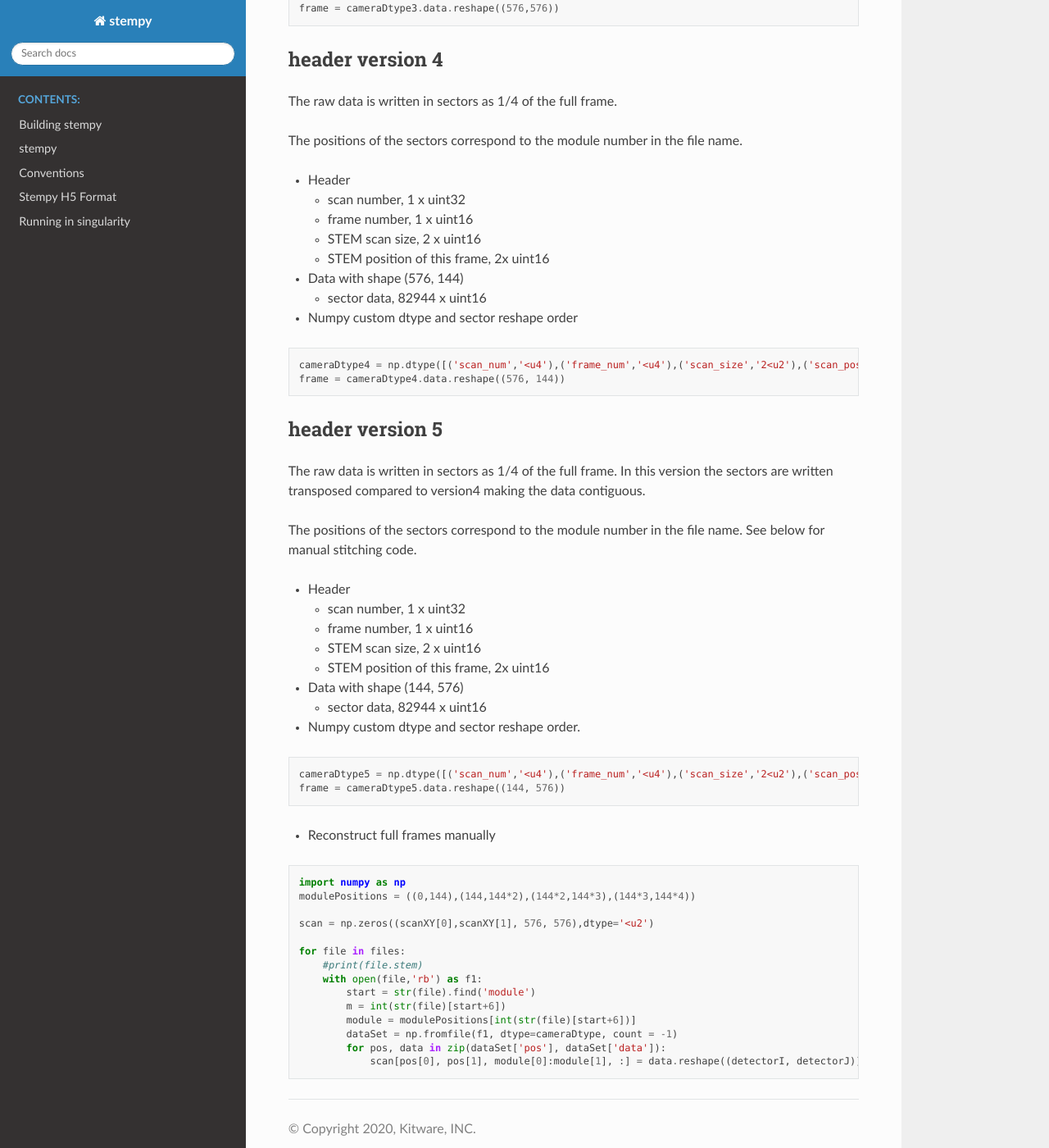
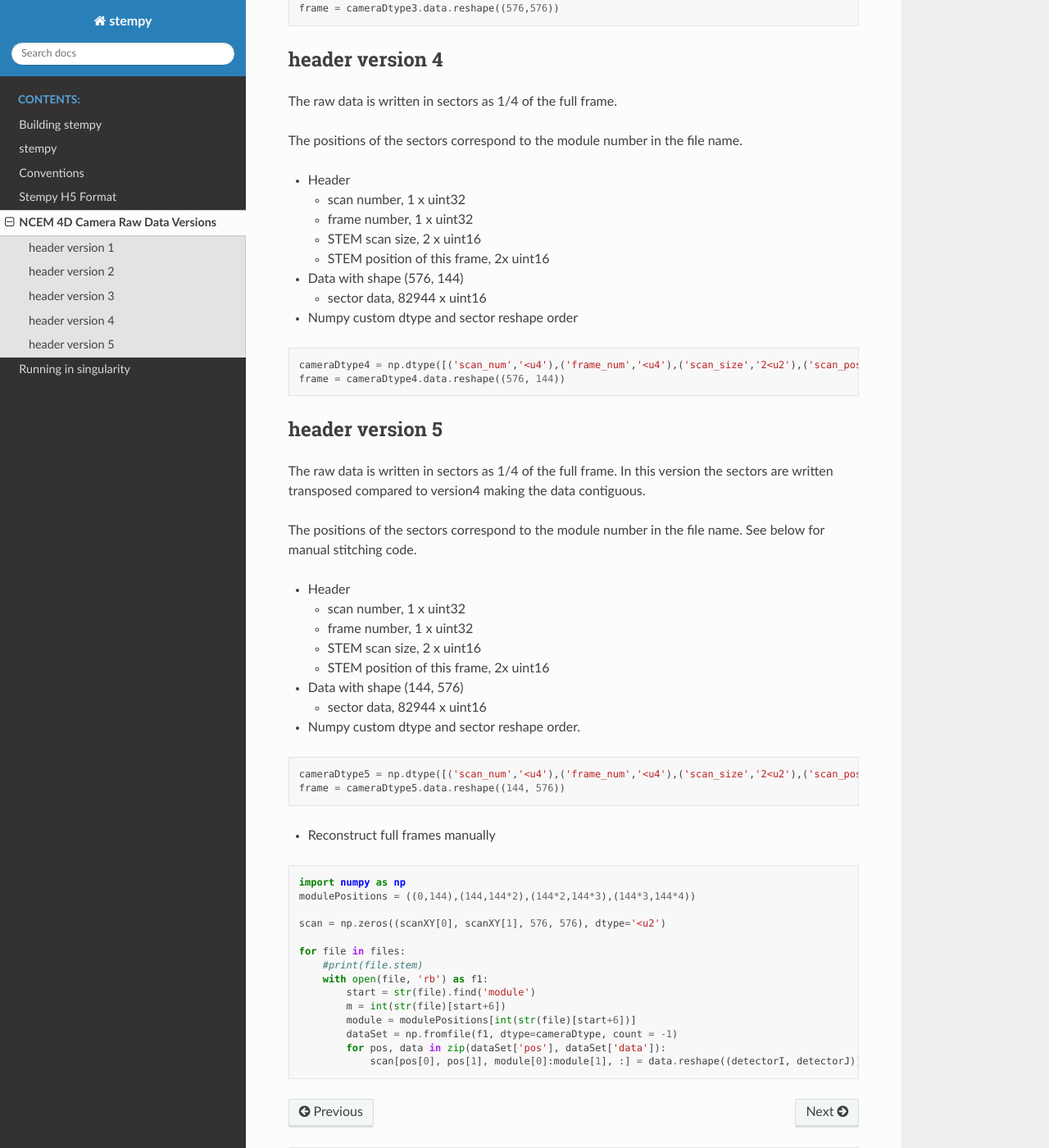
Before and after one commit to OpenChemistry/stempy, a Sphinx documentation site: the page built from docs/source/4dCamera_header_versions.rst, in a window 1280 px wide and 1400 px high, scrolled down 1044 px. Shown: the whole window at 82% size. Built offline with Sphinx 7.4.7 and the Read the Docs theme 2.0.0, drawn with Linux system fonts in a browser that asks for light colours.

Commit message:
fix error in header description.  (#206)
* fix error in header description. The frame number was described as unit16 when it is actually uint32. The numpy custom dtype is correct though.

* add 4D Camera raw data header versions to documentation.

```diff
--- a/docs/source/4dCamera_header_versions.rst
+++ b/docs/source/4dCamera_header_versions.rst
@@ -70,7 +70,7 @@ file name.
  Header
 
  * scan number, 1 x uint32
- * frame number, 1 x uint16
+ * frame number, 1 x uint32
  * STEM scan size, 2 x uint16
  * STEM position of this frame, 2x uint16
 
@@ -103,7 +103,7 @@ file name. See below for manual stitching code.
  Header
 
  * scan number, 1 x uint32
- * frame number, 1 x uint16
+ * frame number, 1 x uint32
  * STEM scan size, 2 x uint16
  * STEM position of this frame, 2x uint16
 
@@ -128,11 +128,11 @@ file name. See below for manual stitching code.
   import numpy as np
   modulePositions = ((0,144),(144,144*2),(144*2,144*3),(144*3,144*4))
 
-  scan = np.zeros((scanXY[0],scanXY[1], 576, 576),dtype='<u2')
+  scan = np.zeros((scanXY[0], scanXY[1], 576, 576), dtype='<u2')
 
   for file in files:
       #print(file.stem)
-      with open(file,'rb') as f1:
+      with open(file, 'rb') as f1:
           start = str(file).find('module')
           m = int(str(file)[start+6])
           module = modulePositions[int(str(file)[start+6])]
--- a/docs/source/index.rst
+++ b/docs/source/index.rst
@@ -18,6 +18,8 @@ Welcome to stempy's documentation!
 
    StempyH5Format.rst
 
+   4dCamera_header_versions.rst
+
    singularity.rst
 
 Indices and tables
```
